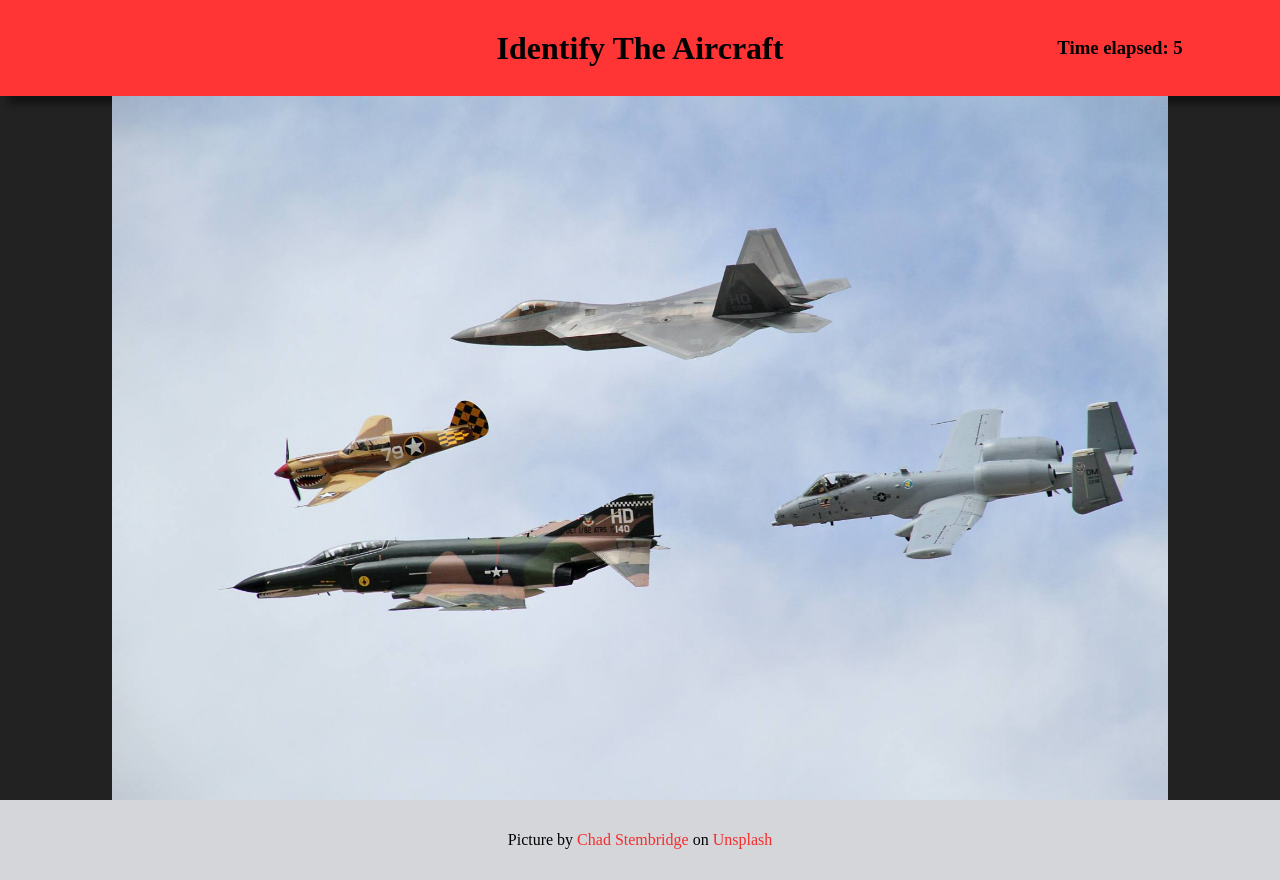
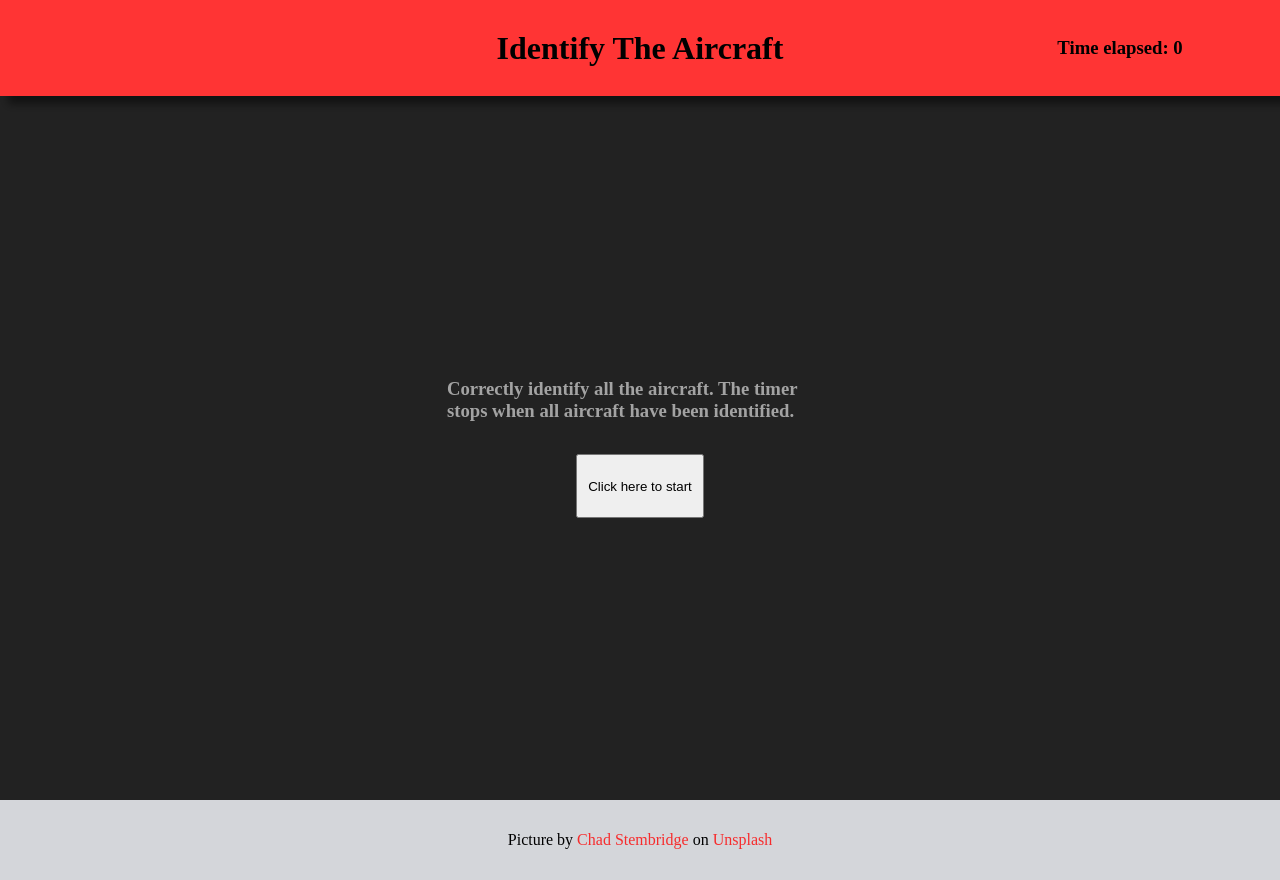
Before and after one commit to sonwemt/photo-tagging-app, a React (Create React App) app: page / in a window 1280 px wide. Built offline with nearby package versions, Linux system fonts and the light colour scheme.

Commit message:
Move parts of data to firebase, css tweaks

```diff
--- a/package.json
+++ b/package.json
@@ -10,6 +10,7 @@
     "react": "^18.2.0",
     "react-dom": "^18.2.0",
     "react-scripts": "5.0.1",
+    "uniqid": "^5.4.0",
     "web-vitals": "^2.1.4"
   },
   "scripts": {
--- a/src/App.js
+++ b/src/App.js
@@ -4,12 +4,15 @@ import { Image } from './components/Image';
 import { Footer } from './components/Footer';
 import pic2 from './content/pic2.jpg';
 import { useEffect, useState } from 'react';
+import db from './components/firebase';
+import { collection, doc } from 'firebase/firestore';
+import { StartPrompt } from './components/StartPrompt';
 
 const aircraft = [
   {
     name: 'P-40 Warhawk',
     id: 1,
-    left:14.84,
+    left: 14.84,
     right: 35.46,
     top: 44.84,
     bottom: 58.06,
@@ -17,7 +20,7 @@ const aircraft = [
   {
     name: 'F-22 Raptor',
     id: 2,
-    left:31.32,
+    left: 31.32,
     right: 69.86,
     top: 25.71,
     bottom: 37.37,
@@ -25,7 +28,7 @@ const aircraft = [
   {
     name: 'A-10 Thunderbolt II',
     id: 3,
-    left:62.2,
+    left: 62.2,
     right: 97.64,
     top: 47.79,
     bottom: 61.63,
@@ -33,37 +36,43 @@ const aircraft = [
   {
     name: 'F-4 Phantom',
     id: 4,
-    left:9.66,
+    left: 9.66,
     right: 53.59,
     top: 61.48,
     bottom: 72.83,
   }
 ];
 
+const aircraftRef = collection(db, 'Aircraft');
+const listRef = doc(aircraftRef, 'List');
 
 function App() {
+  const [gameStart, setGameStart] = useState(false);
   const [timerRunning, setTimerRunning] = useState(true);
-  const [time, setTime] = useState(0)
-  // const [finalTime, setFinalTime] = useState(0);
-
-
+  const [time, setTime] = useState(0);
 
   useEffect(() => {
+    if(gameStart) {
       const timer = setInterval(() => {
         setTime(time + 1);
         console.log(time);
       }, 1000)
-    if(!timerRunning) {
+      if (!timerRunning) {
         clearInterval(timer);
-      console.log('All aircraft found. Your time: ' + time);
+        console.log('All aircraft found. Your Score: ' + time);
       }
       return () => clearInterval(timer);
-  }, [timerRunning, time])
+    }
+  }, [gameStart, timerRunning, time])
 
   return (
     <div id="appcontainer">
       <Header headerText='Identify The Aircraft' time={time} />
-      <Image imageRef={pic2} imageName='pic2' array={aircraft} setTimerRunning={setTimerRunning} time={time} />
+      {
+      gameStart ?
+      <Image imageRef={pic2} imageName='pic2' array={aircraft} aircraftRef={aircraftRef} setTimerRunning={setTimerRunning} time={time} listRef={listRef} />:
+      <StartPrompt setGameStart={setGameStart} />
+      }
       <Footer />
     </div>
   );
--- a/src/components/DropdownMenu.js
+++ b/src/components/DropdownMenu.js
@@ -1,11 +1,13 @@
-function DropdownMenu({ array, handleListClick, taggedPositions }) {
+import '../styles/dropdownmenu.css';
+
+function DropdownMenu({ listData, handleListClick, taggedPositions }) {
   return <ul className="dropdownmenu">
-    {array.map((item, index) => {
+    {listData ? listData.map((item, index) => {
       const itemFound = taggedPositions.find((tag) => {
-        return item.id === tag.id;
+        return item === tag.name;
       })
-      return !itemFound ? <li key={item.id} className='dd-listItem' onClick={(e) => handleListClick(e, index)}>{item.name}</li> : null;
-    })}
+      return !itemFound ? <li key={item} className='dd-listItem' onClick={(e) => handleListClick(e, index)}>{item}</li> : null;
+    }): <li>Loading...</li>}
   </ul>
 }
 
--- a/src/components/Image.js
+++ b/src/components/Image.js
@@ -2,11 +2,14 @@ import { useEffect, useState } from 'react';
 import '../styles/image.css';
 import { DropdownMenu } from './DropdownMenu';
 import { PlaceTags } from './PlaceTags';
+import { doc, getDoc } from 'firebase/firestore';
 
-function Image({ imageRef, imageName, array, setTimerRunning }) {
+function Image({ imageRef, imageName, array, setTimerRunning, aircraftRef, listRef }) {
   const [selectorVisible, setSelectorVisible] = useState(false);
   const [selectorPos, setSelectorPos] = useState(false);
   const [taggedPositions, setTaggedPositions] = useState([]);
+  const [listData, setListData] = useState(false);
+  const [showFetchDiv, setShowFetchDiv] = useState(false);
 
   const handleImageClick = async (e) => {
     // Stop interaction once all tags are found
@@ -28,16 +31,17 @@ function Image({ imageRef, imageName, array, setTimerRunning }) {
       }
       const selector = document.getElementById('selectorContainer');
       const dropdownmenu = document.querySelector('.dropdownmenu');
+      const spacer = document.getElementById('selectorSpace');
       let selectorWidth;
       const selectorHeight = selector.offsetHeight;
 
       // Make sure dropdown doesn't overflow
-      if(mouseX + selector.offsetWidth > image.width + boundary.left - dropdownmenu.clientWidth) {
+      if(mouseX > image.width - boundary.left / 2) {
         selector.style.flexDirection = 'row-reverse';
-        selectorWidth = selector.offsetWidth + dropdownmenu.offsetWidth;
+        selectorWidth = selector.offsetWidth + dropdownmenu.offsetWidth + spacer.offsetWidth;
       } else {
         selector.style.flexDirection = 'row';
-        selectorWidth = selector.offsetWidth - dropdownmenu.offsetWidth;
+        selectorWidth = selector.offsetWidth - dropdownmenu.offsetWidth - spacer.offsetWidth;
       }
 
       const offsetX = (mouseX - boundary.left - selectorWidth / 2) / image.width * 100;
@@ -58,13 +62,20 @@ function Image({ imageRef, imageName, array, setTimerRunning }) {
     }
   }
 
-  const handleListClick = (e, index) => {
+  const handleListClick = async (e, index) => {
     e.stopPropagation();
-    if((selectorPos.x > array[index].left && selectorPos.x < array[index].right) &&
-    (selectorPos.y > array[index].top && selectorPos.y < array[index].bottom)) {
+
+    const docRef = doc(aircraftRef, `Aircraft ${index + 1}`);
+    setShowFetchDiv(true);
+    const docSnap = await getDoc(docRef);
+    setShowFetchDiv(false);
+    const selectedAircraft = docSnap.data();
+
+    if((selectorPos.x > selectedAircraft.left && selectorPos.x < selectedAircraft.right) &&
+    (selectorPos.y > selectedAircraft.top && selectorPos.y < selectedAircraft.bottom)) {
       setSelectorVisible(false);
-      if(!taggedPositions.find((tag) => tag.id === array[index].id)) {
-        setTaggedPositions(() => taggedPositions.concat(array[index]));
+      if(!taggedPositions.find((tag) => tag.id === selectedAircraft.id)) {
+        setTaggedPositions(() => taggedPositions.concat(selectedAircraft));
       }
 
     } else {
@@ -83,15 +94,28 @@ function Image({ imageRef, imageName, array, setTimerRunning }) {
     }
   }, [taggedPositions, array, setTimerRunning])
 
+  useEffect(() => {
+    const getData = async () => {
+      const listSnap = await getDoc(listRef);
+      setListData(listSnap.data().list);
+    }
+
+    if(!listData) {
+      getData();
+    }
+  })
+
   return (
   <div className='backgroundContainer' onClick={(e) => handleImageClick(e)}>
     <div className='imageContainer'>
+      {showFetchDiv ? <div className='fetchDiv'>Fetching...</div>: null}
       <img src={imageRef} alt={imageName} className='image' ></img>
       {
         selectorVisible ?
         <div id='selectorContainer' >
           <div id='imageSelector'></div>
-          <DropdownMenu array={array} taggedPositions={taggedPositions} handleListClick={handleListClick} ></DropdownMenu>
+          <div id='selectorSpace'></div>
+          <DropdownMenu listData={listData} taggedPositions={taggedPositions} handleListClick={handleListClick} ></DropdownMenu>
         </div> : null
       }
       <PlaceTags tags={taggedPositions} />
--- /dev/null
+++ b/src/components/StartPrompt.js
@@ -0,0 +1,18 @@
+import '../styles/startprompt.css';
+
+function StartPrompt({ setGameStart }) {
+  const handleStartClick = () => {
+    setGameStart(true);
+  }
+
+  return (
+  <div id='startContainer'>
+    <div className="info">
+      <h3 className='startText'>Correctly identify all the aircraft. The timer stops when all aircraft have been identified.</h3>
+      <button id='startButton' onClick={handleStartClick}>Click here to start</button>
+    </div>
+  </div>
+  );
+}
+
+export { StartPrompt };
--- /dev/null
+++ b/src/styles/dropdownmenu.css
@@ -0,0 +1,26 @@
+.dropdownmenu {
+  display: flex;
+  flex-direction: column;
+  list-style: none;
+  overflow-y: scroll;
+  overflow-x: hidden;
+  width: 100%;
+  max-height: 70%;
+  padding: 0.2rem;
+  background: rgba(94, 94, 94, 0.905);
+}
+
+.tag {
+  position: absolute;
+  border: 3px solid rgba(0, 95, 11, 0.871);
+}
+
+.dd-listItem {
+  border: 2px solid rgb(0, 0, 0);
+  padding: 0.2rem;
+  color: azure;
+}
+
+.dd-listItem:hover {
+  color: rgba(28, 197, 129, 0.824);
+}
--- a/src/styles/image.css
+++ b/src/styles/image.css
@@ -23,25 +23,23 @@
   display: flex;
   z-index: 1000;
   position: absolute;
-  height: 12%;
-  width: 40%;
+  height: 20%;
+  width: 22%;
+  align-items: center;
+}
+
+#selectorSpace {
+  width: 10%;
 }
 
 #imageSelector {
-  border: 3px solid rgba(44, 44, 44, 0.871);
-  width: 65%;
+  border: 3px solid rgba(0, 119, 255, 0.95);
+  width: 30%;
+  height: 30%;
 }
 
-.dropdownmenu {
-  display: flex;
-  flex-direction: column;
-  list-style: none;
-  overflow: scroll;
-  width: 35%;
-  background: rgba(176, 176, 176, 0.8);
+.fetchDiv {
+  position: absolute;
+  left: 50%;
+  top: 10%;
 }
-
-.tag {
-  position: absolute;
-  border: 3px solid rgba(0, 95, 11, 0.871);
-}
--- /dev/null
+++ b/src/styles/startprompt.css
@@ -0,0 +1,22 @@
+#startContainer {
+  display: grid;
+  place-items: center;
+  background-color: rgba(0, 0, 0, 0.866);
+  color: rgb(163, 163, 163);
+}
+
+.info {
+  display: flex;
+  flex-direction: column;
+  align-items: center;
+  gap: 2rem;
+}
+
+.startText {
+  width: 55%;
+}
+
+#startButton {
+  height: 4rem;
+  width: 8rem;
+}
```
Also changed, not shown: src/components/WinPrompt.js (added, +11 -0 lines), src/styles/winprompt.css (added), 1 other file (tests, documents, lock files or other folders). Lines whose indentation alone changed are shown as unchanged.
